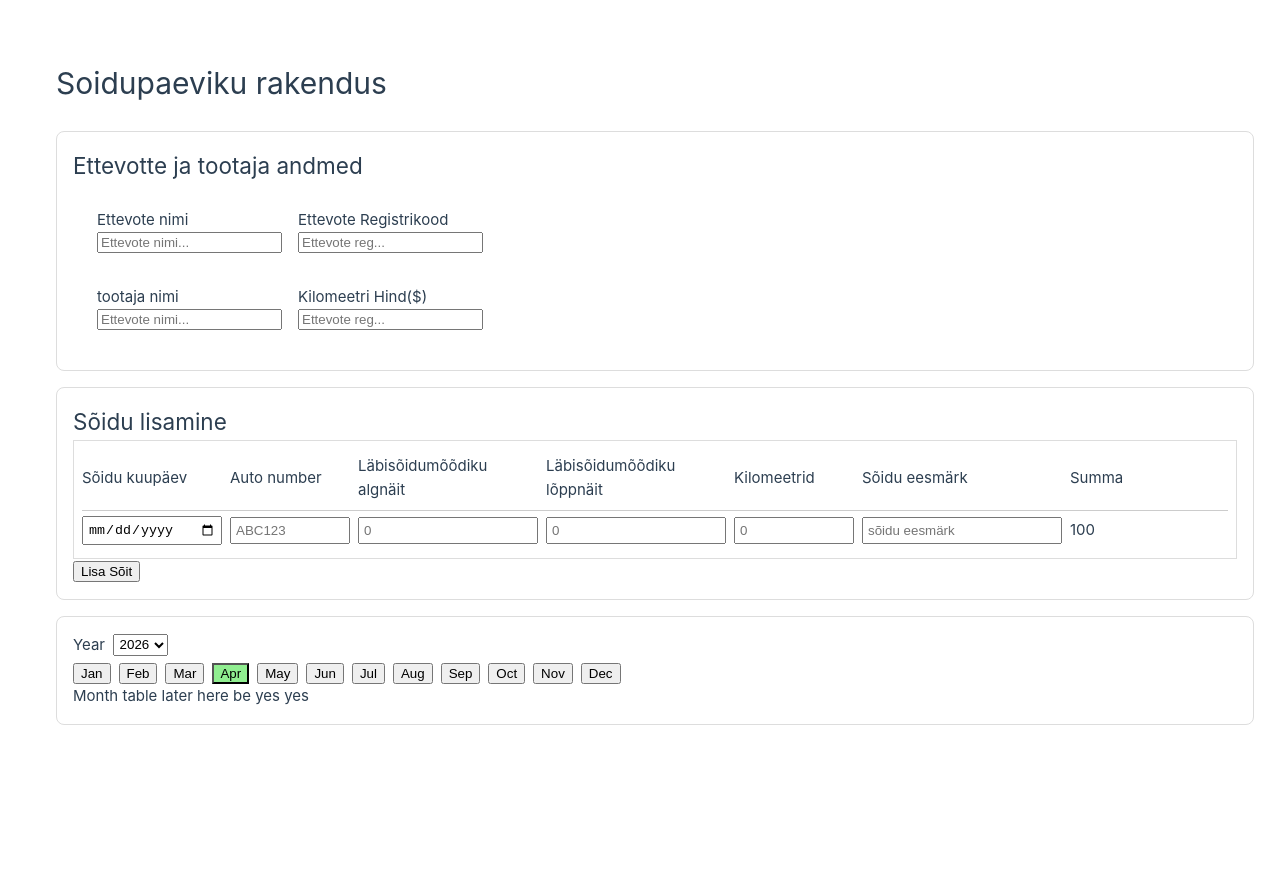
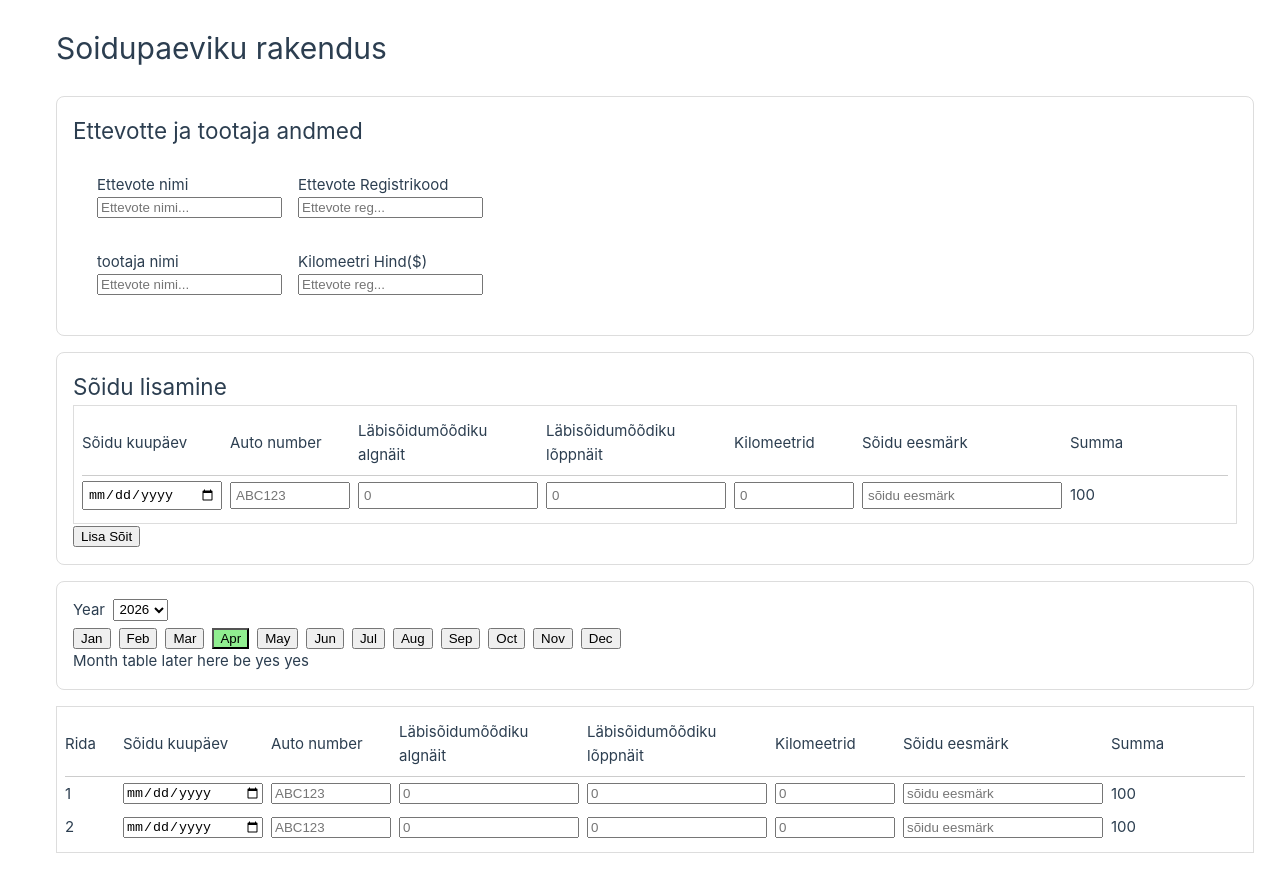
Before and after one commit to RasmusKuusmaa/ACNT, a Vue app: page / in a window 1280 px wide. Before the commit the page ends 800 px from the top, so only its background shows below. Built offline with nearby package versions, Linux system fonts and the light colour scheme; the HTML template or start-up script is replaced by a standard one.

Commit message:
The ride table

```diff
--- a/src/App.vue
+++ b/src/App.vue
@@ -2,6 +2,7 @@
 import CompanyForm from './components/CompanyForm.vue';
 import MilageFrom from './components/MilageFrom.vue';
 import MonthSelector from './components/MonthSelector.vue';
+import MonthTable from './components/MonthTable.vue';
 
 </script>
 
@@ -11,6 +12,7 @@ import MonthSelector from './components/MonthSelector.vue';
     <CompanyForm />
     <MilageFrom />
     <MonthSelector/>
+    <MonthTable/>
   </div>
 </template>
 
--- /dev/null
+++ b/src/components/MonthTable.vue
@@ -0,0 +1,67 @@
+<template>
+    <div class="table">
+        <div class="row header">
+            <label>Rida</label>
+            <div>Sõidu kuupäev</div>
+            <div>Auto number</div>
+            <div>Läbisõidumõõdiku algnäit</div>
+            <div>Läbisõidumõõdiku lõppnäit</div>
+            <div>Kilomeetrid</div>
+            <div>Sõidu eesmärk</div>
+            <div>Summa</div>
+        </div>
+
+
+        <div class="row">
+            <label>1</label>
+            <input type="date" />
+            <input type="text" placeholder="ABC123" />
+            <input type="number" placeholder="0" />
+            <input type="number" placeholder="0" />
+            <input type="number" placeholder="0" />
+            <input type="text" placeholder="sõidu eesmärk" />
+            <div>100</div>
+        </div>
+
+        <div class="row">
+            <label>2</label>
+            <input type="date" />
+            <input type="text" placeholder="ABC123" />
+            <input type="number" placeholder="0" />
+            <input type="number" placeholder="0" />
+            <input type="number" placeholder="0" />
+            <input type="text" placeholder="sõidu eesmärk" />
+            <div>100</div>
+        </div>
+    </div>
+</template>
+
+<style scoped>
+.card {
+    border: 1px solid #ddd;
+    padding: 1rem;
+    border-radius: 8px;
+    margin-bottom: 1rem;
+    width: 100%;
+}
+
+.table {
+    border: 1px solid #ddd;
+    padding: 0.5rem;
+    overflow-x: auto;
+}
+
+.row {
+    display: grid;
+    grid-template-columns: 50px 140px 120px 180px 180px 120px 200px 100px;
+    gap: 0.5rem;
+    align-items: center;
+    padding: 0.3rem 0;
+}
+
+.header {
+    font-weight: bold;
+    border-bottom: 1px solid #ccc;
+    padding-bottom: 0.5rem;
+}
+</style>
```
